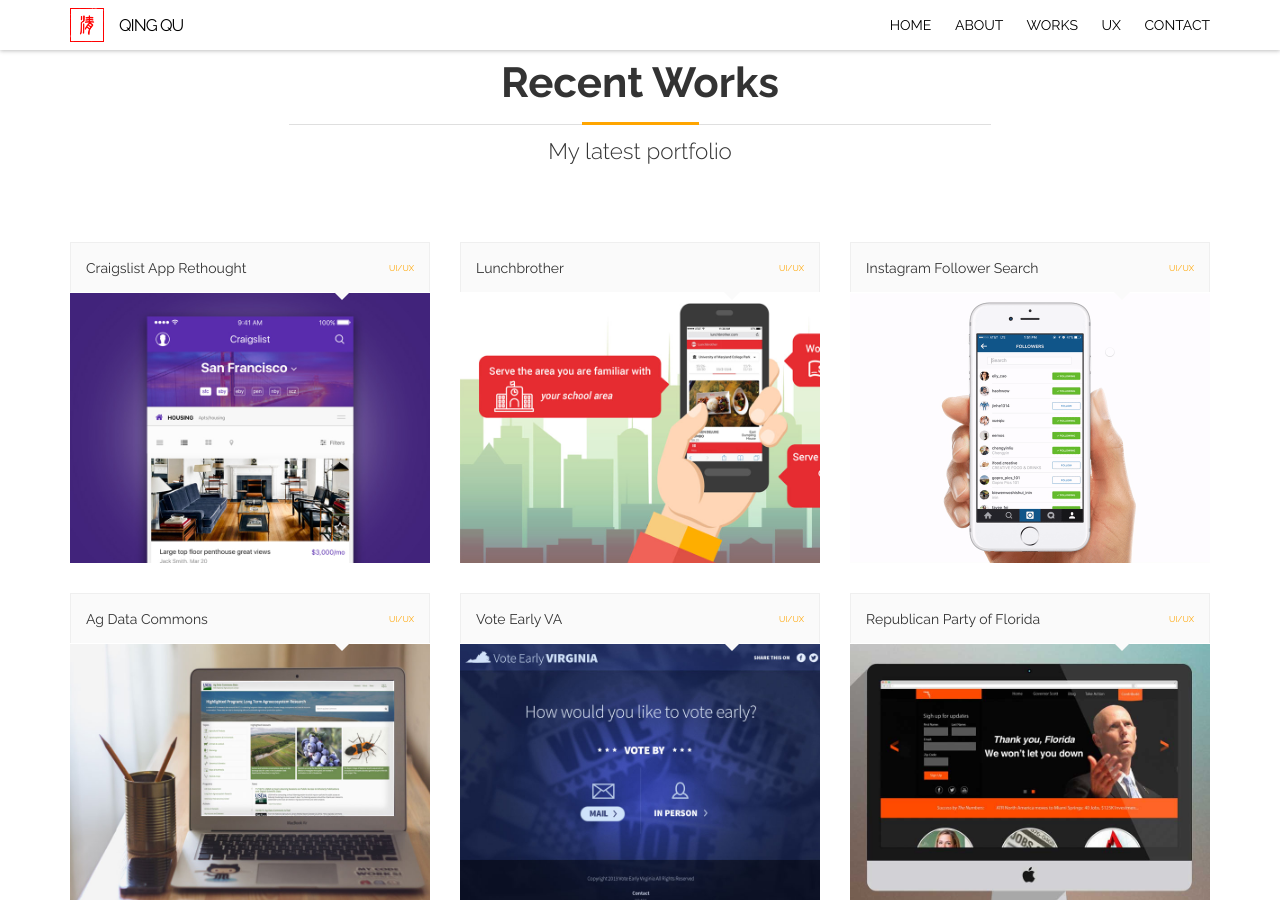
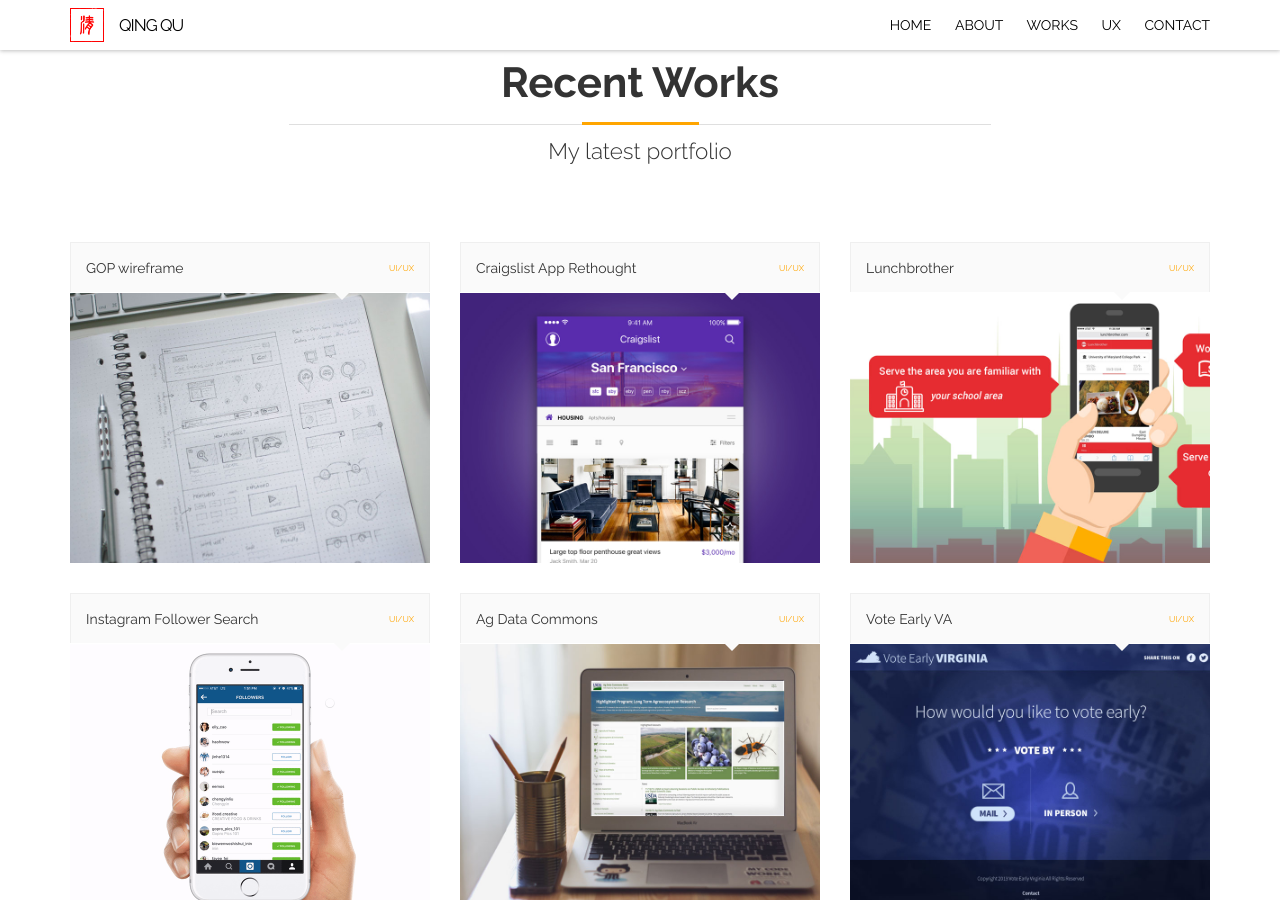
Before and after one commit to qqu/mysite, a Jekyll site: the page built from index.html, in a window 1280 px wide and 900 px high, scrolled down 1690 px. Built offline with Jekyll 4.4.1, drawn with Linux system fonts in a browser that asks for light colours; nearby versions of some CDN libraries.

Commit message:
add proj 11

```diff
--- a/_includes/front/works/works-gallery.html
+++ b/_includes/front/works/works-gallery.html
@@ -1,3 +1,23 @@
+<div class="project-post ui col-md-4">
+    <div class="project-header clearfix">
+        <div class="header-title">
+            GOP wireframe
+        </div>
+        <div class="header-type">UI/UX</div>
+    </div>
+
+    <a href="/work/work-11.html">
+        <div class="image-wrapper">
+            <img src="/assets/img/work/proj-11/thumb.jpg"  alt="work-11">
+            <div class="image-overlay">
+                <p>
+                View Detail
+                </p>
+            </div>
+        </div>
+    </a>
+</div>
+
 <div class="project-post ui col-md-4">
     <div class="project-header clearfix">
         <div class="header-title">
```
Also changed, not shown: work/work-11.html (added, +27 -0 lines), assets/img/work/proj-11/thumb.jpg (added), 3 other files.
